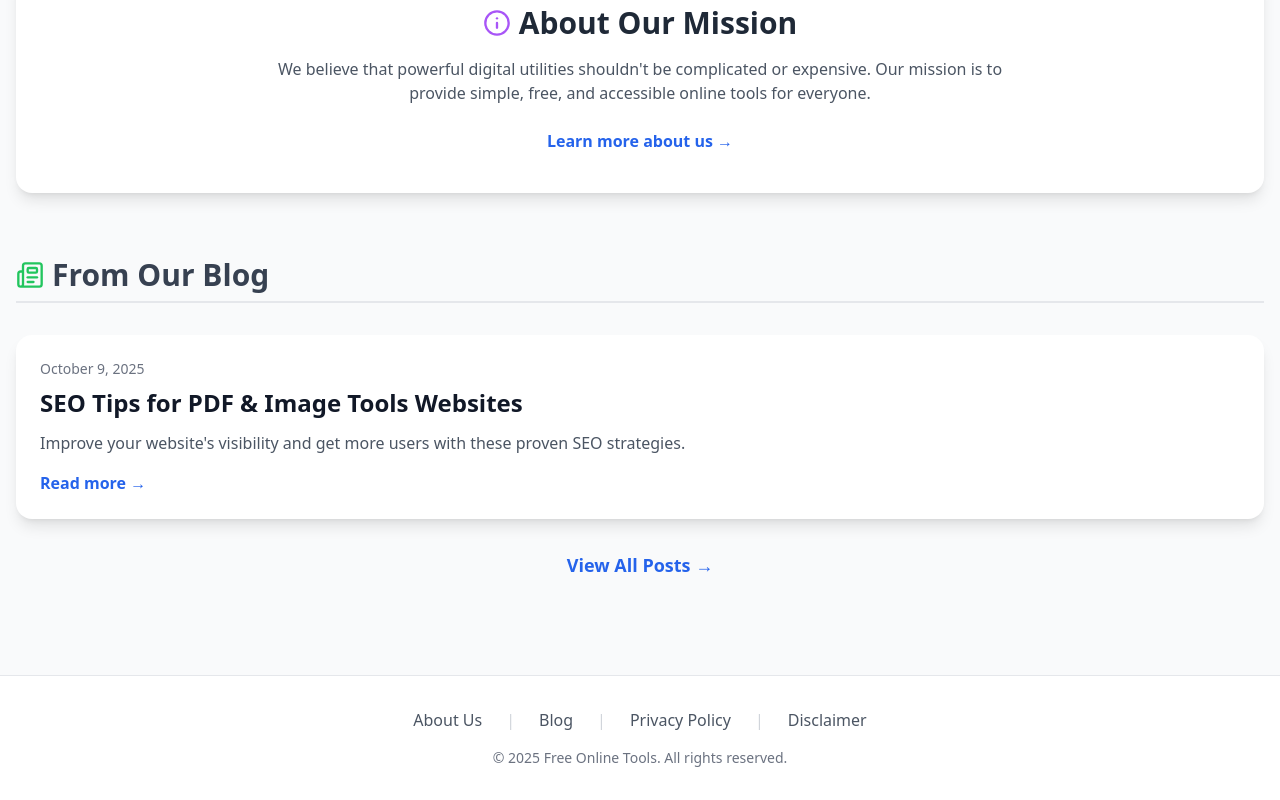
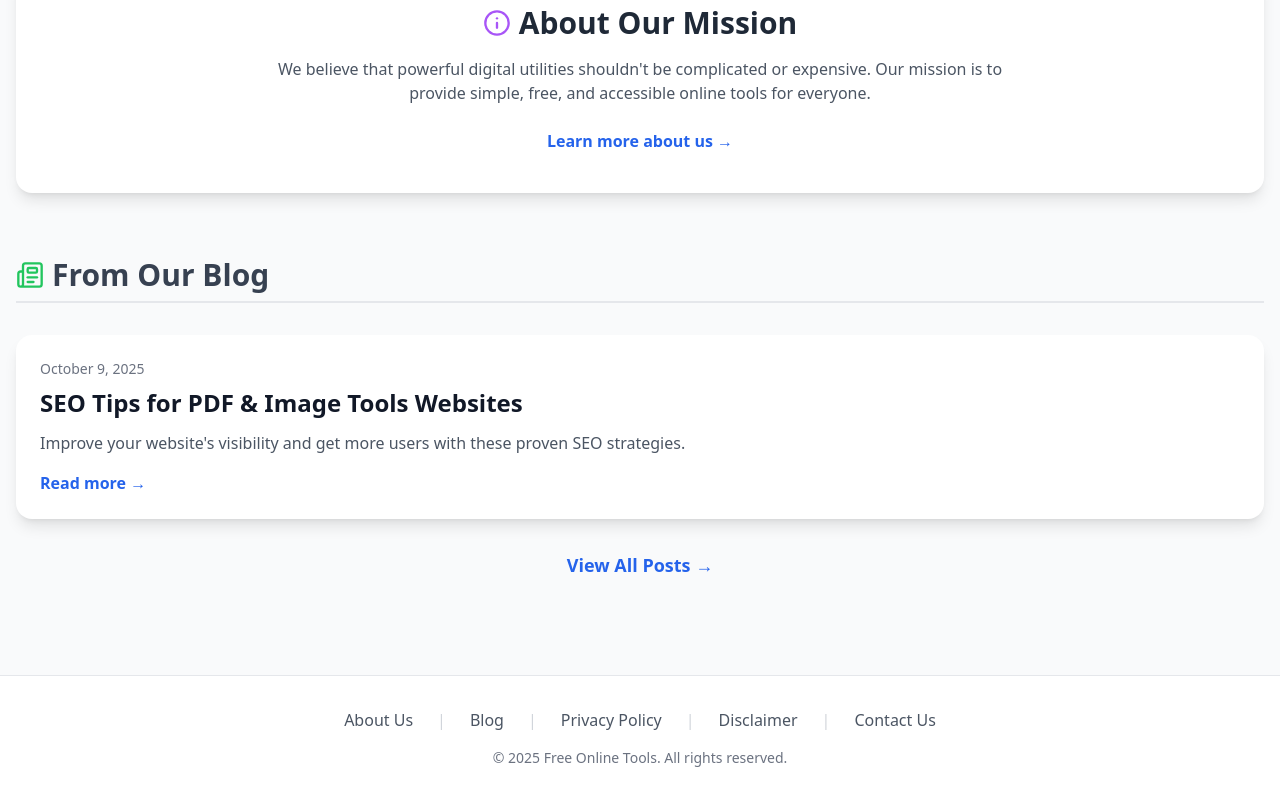
Before and after one commit to studybuild576-commits/my-tool-website, a Next.js app: page / in a window 1280 px wide. Shown: the part 991-1791 px from the top of the page. Built offline with nearby package versions, Linux system fonts and the light colour scheme.

Commit message:
Update layout.tsx

```diff
--- a/app/layout.tsx
+++ b/app/layout.tsx
@@ -1,6 +1,6 @@
 import type { Metadata } from "next";
 import Link from 'next/link';
-import Script from 'next/script'; // Analytics के लिए
+import Script from 'next/script';
 import "./globals.css";
 
 export const metadata: Metadata = {
@@ -20,7 +20,7 @@ export default function RootLayout({
   return (
     <html lang="en">
       <head>
-        {/* Google Analytics Script - Aapke ID (G-77KYKEPNM0) ke saath */}
+        {/* Google Analytics Script */}
         <Script
           async
           src="https://www.googletagmanager.com/gtag/js?id=G-77KYKEPNM0"
@@ -41,24 +41,33 @@ export default function RootLayout({
         {/* --- Updated Footer --- */}
         <footer className="text-center py-8 mt-12 border-t border-gray-200 bg-white">
           <div className="container mx-auto px-4">
-            <div className="flex justify-center items-center space-x-4 md:space-x-6 mb-4">
+            <div className="flex justify-center items-center space-x-4 md:space-x-6 mb-4 flex-wrap">
               <Link href="/about" className="text-gray-600 hover:text-blue-600 transition-colors">
                 About Us
               </Link>
               <span className="text-gray-300">|</span>
+
               <Link href="/blog" className="text-gray-600 hover:text-blue-600 transition-colors">
                 Blog
               </Link>
               <span className="text-gray-300">|</span>
+
               <Link href="/privacy-policy" className="text-gray-600 hover:text-blue-600 transition-colors">
                 Privacy Policy
               </Link>
               <span className="text-gray-300">|</span>
-              {/* ✅ नया Disclaimer लिंक */}
+
               <Link href="/disclaimer" className="text-gray-600 hover:text-blue-600 transition-colors">
                 Disclaimer
               </Link>
+              <span className="text-gray-300">|</span>
+
+              {/* ✅ नया Contact Us लिंक */}
+              <Link href="/contact" className="text-gray-600 hover:text-blue-600 transition-colors">
+                Contact Us
+              </Link>
             </div>
+
             <p className="text-gray-500 text-sm">
               &copy; {new Date().getFullYear()} Free Online Tools. All rights reserved.
             </p>
```
